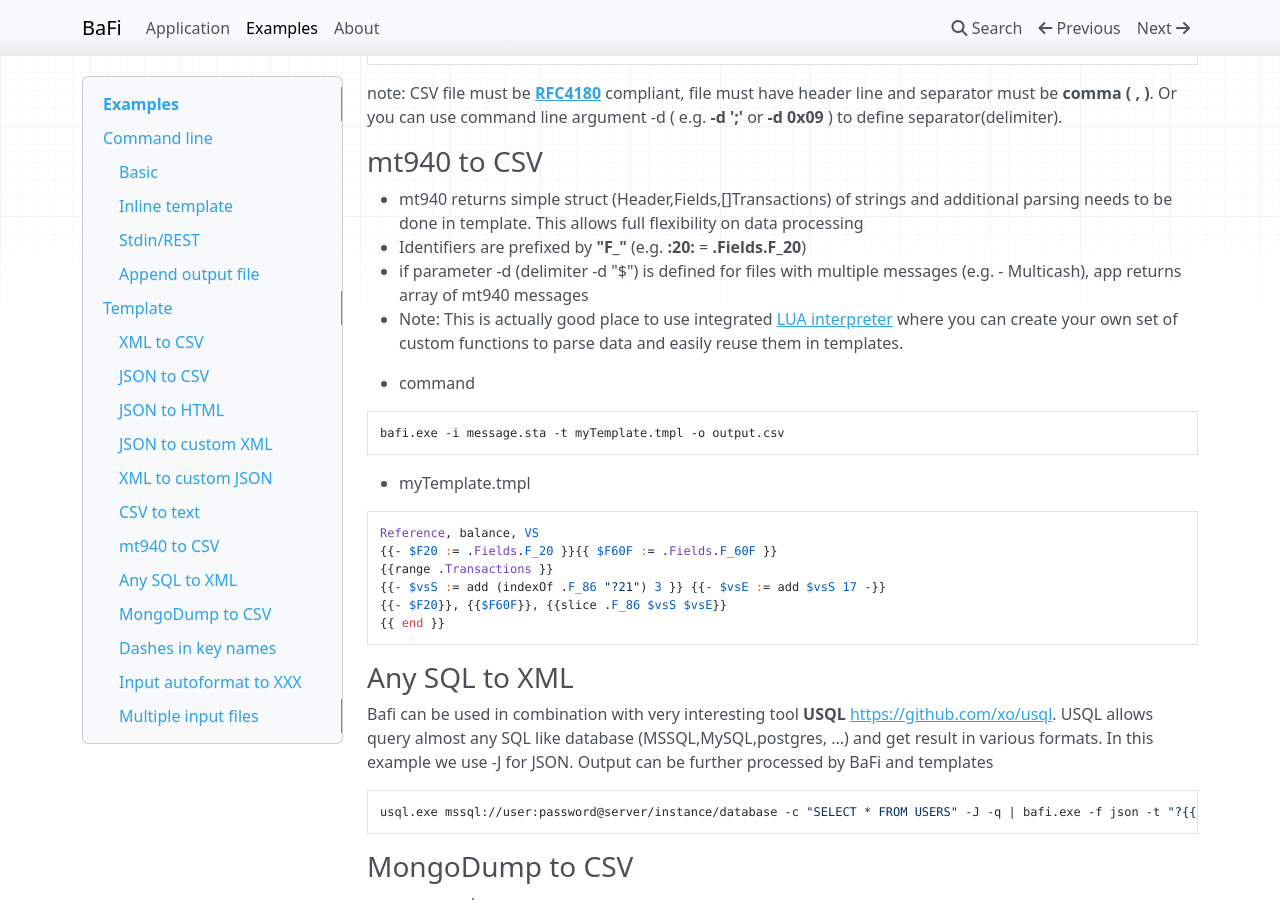
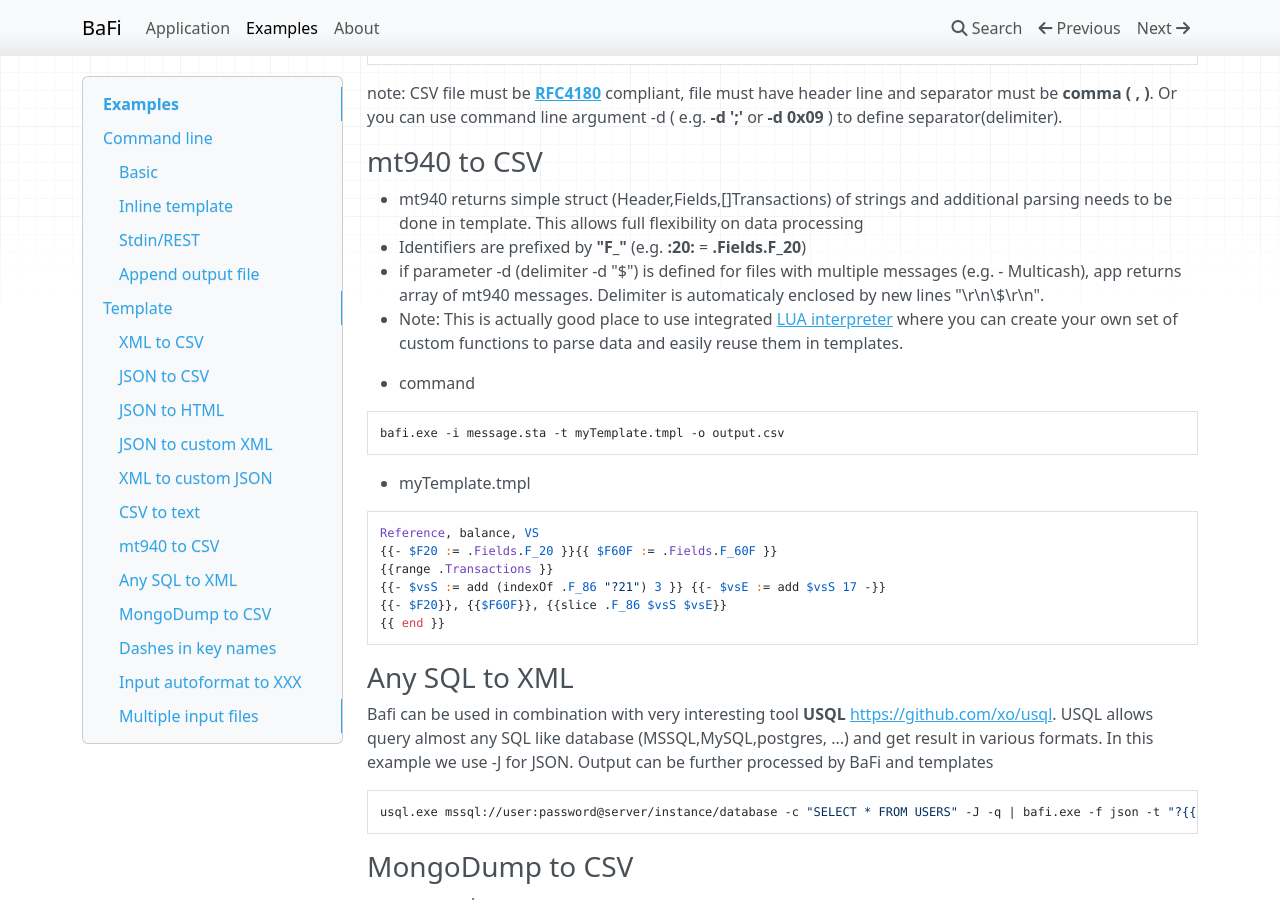
Before and after one commit to mmalcek/bafi, an MkDocs documentation site: the page built from docs/examples.md, in a window 1280 px wide and 900 px high, scrolled down 3478 px. Built offline with MkDocs 1.6.1, drawn with Linux system fonts in a browser that asks for light colours; nearby versions of some CDN libraries.

Commit message:
documentation fix

```diff
--- a/docs/examples.md
+++ b/docs/examples.md
@@ -153,7 +153,7 @@
 ### mt940 to CSV
 - mt940 returns simple struct (Header,Fields,[]Transactions) of strings and additional parsing needs to be done in template. This allows full flexibility on data processing
 - Identifiers are prefixed by **"F_"** (e.g. **:20:** = **.Fields.F_20**)
-- if parameter -d (delimiter -d "$") is defined for files with multiple messages (e.g. - Multicash), app returns array of mt940 messages
+- if parameter -d (delimiter -d "$") is defined for files with multiple messages (e.g. - Multicash), app returns array of mt940 messages. Delimiter is automaticaly enclosed by new lines "\\r\\n\$\\r\\n".
 - Note: This is actually good place to use integrated [LUA interpreter](/#lua-custom-functions) where you can create your own set of custom functions to parse data and easily reuse them in templates.
 
 - command
```
Also changed, not shown: docs/README.md (+1 -1 lines).
